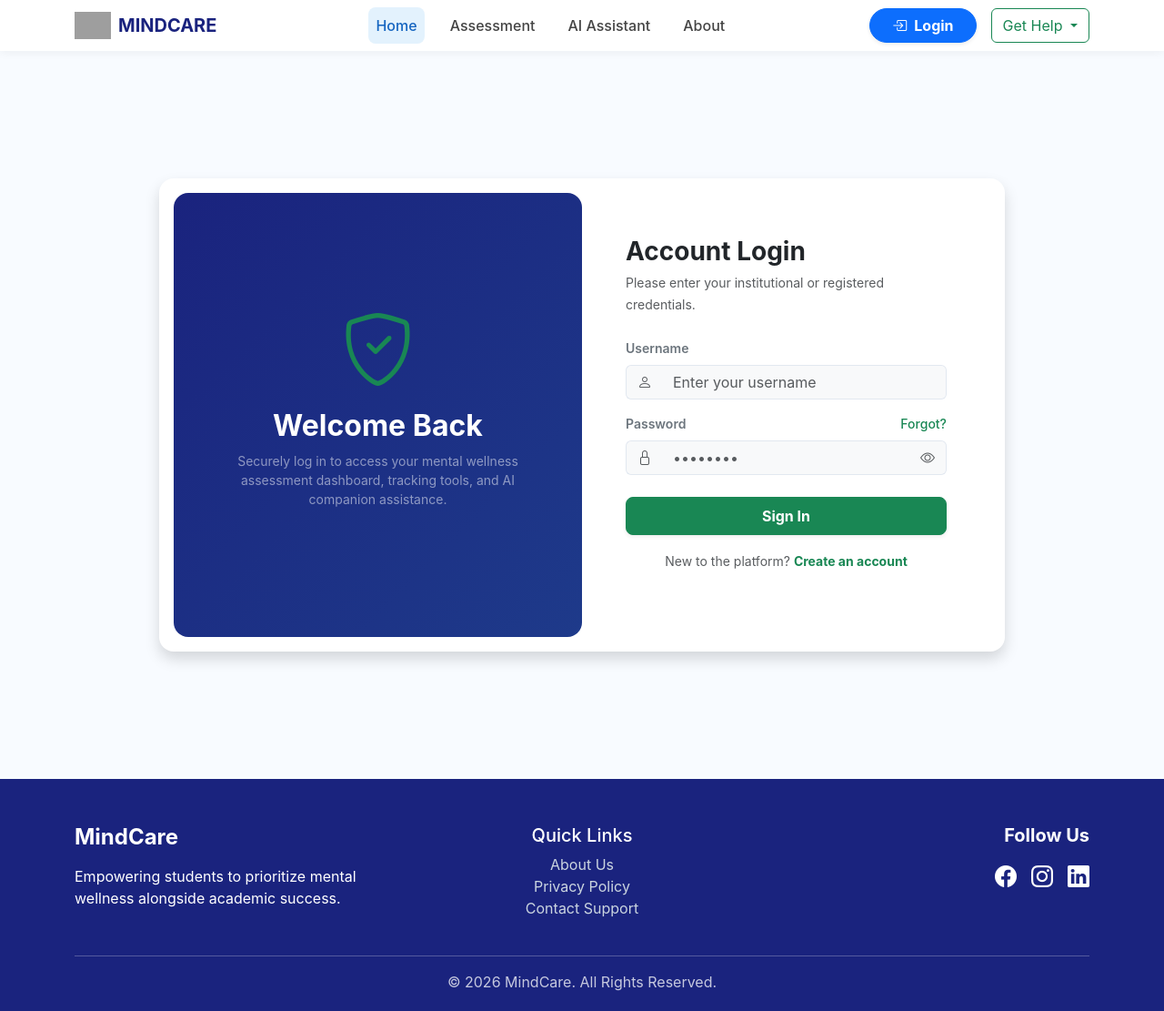
After one commit to Avinash7084/mindcare-student-support, a Django app: page /login/ in a window 1280 px wide. The commit adds this page. Shown: the whole page at 91% size. Run offline with Django 5.2, Linux system fonts and the light colour scheme; grey boxes are pictures that could not be loaded.

Commit message:
Fix template syntax loop in base.html and establish secure account login view

```diff
--- a/mindcare_project/Templates/base.html
+++ b/mindcare_project/Templates/base.html
@@ -7,9 +7,10 @@
     <title>MindCare - Student Support</title>
     <!-- Google Fonts & Bootstrap -->
 
-     <link rel="stylesheet" href="https://cdn.jsdelivr.net/npm/bootstrap-icons@1.11.3/font/bootstrap-icons.min.css">
+    <link rel="stylesheet" href="https://cdn.jsdelivr.net/npm/bootstrap-icons@1.11.3/font/bootstrap-icons.min.css">
     <link href="https://cdn.jsdelivr.net/npm/bootstrap@5.3.0/dist/css/bootstrap.min.css" rel="stylesheet">
     <link rel="stylesheet" href="https://cdn.jsdelivr.net/npm/bootstrap-icons@1.11.1/font/bootstrap-icons.css">
+    <link rel="stylesheet" href="https://cdn.jsdelivr.net/npm/bootstrap-icons@1.11.3/font/bootstrap-icons.min.css">
     <style>
         :root { --mind-blue: #1565c0; --mind-green: #4caf50; --light-bg: #f8fbff; }
         body { background-color: var(--light-bg); font-family: 'Inter', sans-serif; }
@@ -28,7 +29,7 @@
 <body>
 
 <!-- HEADER -->
-<nav class="navbar navbar-expand-lg sticky-top">
+<!-- <nav class="navbar navbar-expand-lg sticky-top">
     <div class="container">
         <a class="navbar-brand d-flex align-items-center" href="/">
             <img src="https://cdn-icons-png.flaticon.com/512/2906/2906496.png" width="40" class="me-2">
@@ -43,10 +44,18 @@
                 <li class="nav-item"><a class="nav-link" href="/assessment">Assessment</a></li>
                 <li class="nav-item"><a class="nav-link" href="/chatbot">AI Assistant</a></li>
                 <li class="nav-item"><a class="nav-link" href="/about">About</a></li>
+
+
             </ul>
-            <div class="d-flex gap-2">
-                <button class="btn btn-primary">Login</button>
-                        <div class="dropdown">
+            <ul class="navbar-nav ms-auto align-items-center mb-0">
+                <li class="nav-item">
+                    <a class="btn btn-primary fw-bold px-4 rounded-pill shadow-sm" href="{% url 'login' %}">
+                        <i class="bi bi-box-arrow-in-right me-2"></i>Login
+                    </a>
+                </li>
+            </ul>
+                <div class="dropdown">
+
                 <button class="btn btn-outline-success dropdown-toggle" type="button" data-bs-toggle="dropdown">
                 Get Help
                 </button>
@@ -62,7 +71,91 @@
 
     </div>
 </nav>
+-->
 
+<nav class="navbar navbar-expand-lg sticky-top">
+    <div class="container">
+
+        <!-- Logo -->
+        <a class="navbar-brand d-flex align-items-center" href="/">
+            <img src="https://cdn-icons-png.flaticon.com/512/2906/2906496.png" width="40" class="me-2">
+            <span class="fw-bold text-uppercase" style="color: #1a237e;">MindCare</span>
+        </a>
+
+        <!-- Mobile Toggle -->
+        <button class="navbar-toggler" type="button" data-bs-toggle="collapse" data-bs-target="#navbarNav">
+            <span class="navbar-toggler-icon"></span>
+        </button>
+
+        <!-- Navbar Content -->
+        <div class="collapse navbar-collapse" id="navbarNav">
+
+            <!-- Menu -->
+            <ul class="navbar-nav mx-auto">
+                <li class="nav-item">
+                    <a class="nav-link active" href="/">Home</a>
+                </li>
+
+                <li class="nav-item">
+                    <a class="nav-link" href="/assessment">Assessment</a>
+                </li>
+
+                <li class="nav-item">
+                    <a class="nav-link" href="/chatbot">AI Assistant</a>
+                </li>
+
+                <li class="nav-item">
+                    <a class="nav-link" href="/about">About</a>
+                </li>
+            </ul>
+
+            <!-- Right Side -->
+            <div class="d-flex flex-column flex-lg-row align-items-lg-center gap-3">
+
+                <!-- Login -->
+                <a class="btn btn-primary fw-bold px-4 rounded-pill shadow-sm"
+                   href="{% url 'login' %}">
+                    <i class="bi bi-box-arrow-in-right me-2"></i>Login
+                </a>
+
+                <!-- Dropdown -->
+                <div class="dropdown">
+                    <button class="btn btn-outline-success dropdown-toggle"
+                            type="button"
+                            data-bs-toggle="dropdown">
+                        Get Help
+                    </button>
+
+                    <ul class="dropdown-menu">
+                        <li>
+                            <a class="dropdown-item"
+                               href="mailto:avinashpandey7753@gmail.com">
+                                <i class="bi bi-envelope me-2"></i>Email Us
+                            </a>
+                        </li>
+
+                        <li>
+                            <a class="dropdown-item"
+                               href="tel:+917084474363">
+                                <i class="bi bi-telephone me-2"></i>Call Helpline
+                            </a>
+                        </li>
+
+                        <li><hr class="dropdown-divider"></li>
+
+                        <li>
+                            <a class="dropdown-item text-danger" href="#">
+                                <i class="bi bi-exclamation-triangle me-2"></i>Emergency
+                            </a>
+                        </li>
+                    </ul>
+                </div>
+
+            </div>
+
+        </div>
+    </div>
+</nav>
 <!-- MID SECTION CONTENT -->
 <main>
     {% block content %}{% endblock %}
--- /dev/null
+++ b/mindcare_project/Templates/support/login.html
@@ -0,0 +1,108 @@
+{% extends 'base.html' %}
+{% load static %}
+{% block content %}
+
+<div class="container d-flex justify-content-center align-items-center min-vh-100">
+    <div class="row rounded-4 p-3 bg-white shadow box-area w-100 style-login-card" style="max-width: 930px;">
+
+        <div class="col-md-6 rounded-4 d-flex justify-content-center align-items-center flex-column left-box" style="background: linear-gradient(135deg, #1a237e 0%, #1e3a8a 100%);">
+            <div class="featured-image mb-3 text-center text-white">
+                <i class="bi bi-shield-check display-1 text-success"></i>
+            </div>
+            <h2 class="text-white fw-bold">Welcome Back</h2>
+            <p class="text-white-50 text-center px-4 small">Securely log in to access your mental wellness assessment dashboard, tracking tools, and AI companion assistance.</p>
+        </div>
+
+        <div class="col-md-6 right-box p-4 p-md-5">
+            <div class="row align-items-center">
+                <div class="header-text mb-4">
+                    <h3 class="fw-bold text-dark mb-1">Account Login</h3>
+                    <small class="text-muted">Please enter your institutional or registered credentials.</small>
+                </div>
+
+                <form method="POST" action="{% url 'login' %}" autocomplete="off">
+                    {% csrf_token %}
+
+                    {% if messages %}
+                        {% for message in messages %}
+                            <div class="alert alert-danger py-2 small border-0" role="alert">
+                                <i class="bi bi-exclamation-triangle-fill me-2"></i>{{ message }}
+                            </div>
+                        {% endfor %}
+                    {% endif %}
+
+                    <div class="mb-3">
+                        <label for="username" class="form-label small fw-semibold text-secondary">Username</label>
+                        <div class="input-group">
+                            <span class="input-group-text bg-light border-end-0 text-muted"><i class="bi bi-person"></i></span>
+                            <input type="text" name="username" id="username" class="form-control bg-light border-start-0" placeholder="Enter your username" required>
+                        </div>
+                    </div>
+
+                    <div class="mb-4">
+                        <div class="d-flex justify-content-between">
+                            <label for="password" class="form-label small fw-semibold text-secondary">Password</label>
+                            <a href="#" class="text-decoration-none small text-success fw-medium">Forgot?</a>
+                        </div>
+                        <div class="input-group">
+                            <span class="input-group-text bg-light border-end-0 text-muted"><i class="bi bi-lock"></i></span>
+                            <input type="password" name="password" id="password" class="form-control bg-light border-start-0 border-end-0" placeholder="••••••••" required>
+                            <span class="input-group-text bg-light border-start-0 text-muted style-pointer" id="togglePassword">
+                                <i class="bi bi-eye" id="eyeIcon"></i>
+                            </span>
+                        </div>
+                    </div>
+
+                    <button type="submit" class="btn btn-success w-100 fw-bold py-2 mb-3 shadow-sm rounded-3">Sign In
+                    </button>
+
+                    <div class="text-center w-100">
+                        <small class="text-muted">New to the platform? <a href="#" class="text-success fw-bold text-decoration-none">Create an account</a></small>
+                    </div>
+                </form>
+
+            </div>
+        </div>
+
+    </div>
+</div>
+
+<script>
+    const togglePassword = document.querySelector('#togglePassword');
+    const password = document.querySelector('#password');
+    const eyeIcon = document.querySelector('#eyeIcon');
+
+    togglePassword.addEventListener('click', function () {
+        // Toggle the input type attribute
+        const type = password.getAttribute('type') === 'password' ? 'text' : 'password';
+        password.setAttribute('type', type);
+
+        // Toggle the Bootstrap icon appearance
+        eyeIcon.classList.toggle('bi-eye');
+        eyeIcon.classList.toggle('bi-eye-slash');
+    });
+</script>
+
+<style>
+    /* Clean overrides for a professional design finish */
+    .style-login-card {
+        min-height: 520px;
+    }
+    .style-pointer {
+        cursor: pointer;
+    }
+    .input-group-text, .form-control {
+        border-color: #e2e8f0 !important;
+    }
+    .form-control:focus {
+        box-shadow: none;
+        background-color: #fff !important;
+        border-color: #198754 !important;
+    }
+    @media (max-width: 767.98px) {
+        .left-box {
+            display: none !important; /* Hides the side card on mobile views beautifully */
+        }
+    }
+</style>
+{% endblock %}
--- a/mindcare_project/mindcare_project/urls.py
+++ b/mindcare_project/mindcare_project/urls.py
@@ -16,8 +16,10 @@ Including another URLconf
 """
 
 from django.contrib import admin
-from django.urls import path
+from django.urls import path , include
 from support import views
+
+
 
 urlpatterns = [
     path('admin/', admin.site.urls),
@@ -26,4 +28,5 @@ urlpatterns = [
     path('assessment/', views.assessment, name='assessment'),
     path('tips/', views.tips, name='tips'),
     path('about/', views.about, name='about'),
+    path('login/', views.login_view, name='login'),
 ]
--- a/mindcare_project/support/urls.py
+++ b/mindcare_project/support/urls.py
@@ -5,7 +5,8 @@ urlpatterns = [
     path('', views.home, name="home"),
     path('chatbot/', views.chatbot, name="chatbot"),
     path('assessment/', views.assessment, name='assessment'),
-    path('tips/', views.trip, name='tips'),
+    path('tips/', views.tips, name='tips'),
     path('about/', views.about, name='about'),
+    path('login/', views.login_view, name='login'),
 
 ]
--- a/mindcare_project/support/views.py
+++ b/mindcare_project/support/views.py
@@ -1,8 +1,10 @@
 
 # Create your views here.
-from django.shortcuts import render
+from django.shortcuts import render, redirect
 from django.http import JsonResponse
 from .utils import calculate_mental_health_metrics, get_chat_response
+from django.contrib.auth import authenticate, login as auth_login
+from django.contrib import messages
 import json
 
 def home(request):
@@ -10,6 +12,7 @@ def home(request):
 
 def tips(request):
     return render(request, 'support/tips.html')
+
 def about(request):
     return render(request, 'support/about.html')
 
@@ -28,3 +31,22 @@ def chatbot(request):
         bot_res = get_chat_response(user_msg)
         return JsonResponse({'response': bot_res})
     return render(request, 'support/chat.html')
+
+def login_view(request):
+    # If a user is already logged in, don't show the login page, send them to safety
+    if request.user.is_authenticated:
+        return redirect('/')  # Sends them to the main homepage root directly
+
+    if request.method == 'POST':
+        username_input = request.POST.get('username')
+        password_input = request.POST.get('password')
+
+        user = authenticate(request, username=username_input, password=password_input)
+        if user is not None:
+            auth_login(request, user)
+            return redirect('/')  # Redirects directly to root path to prevent named URL crashes!
+        else:
+            messages.error(request, "Invalid username or password.")
+            return redirect('/login/')
+
+    return render(request, 'support/login.html')
```
Also changed, not shown: mindcare_project/static/css/style.css (line endings or trailing spaces).
